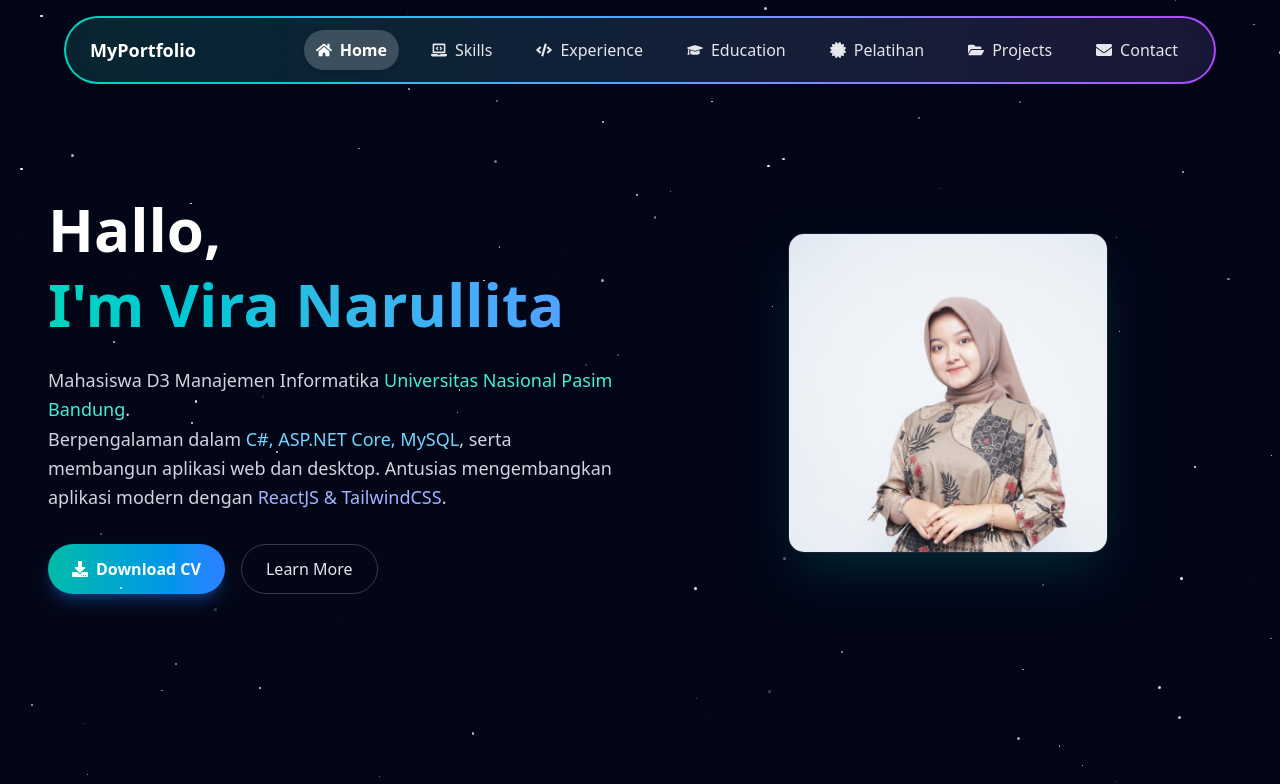
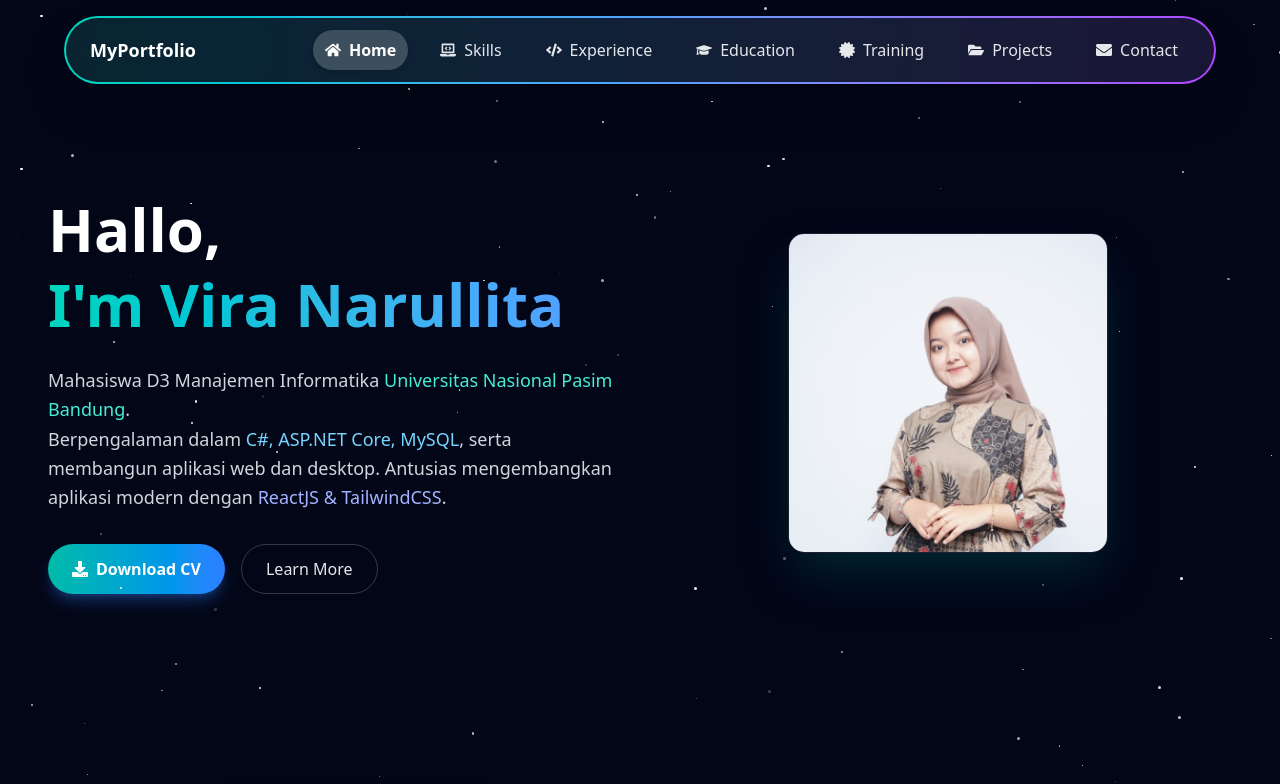
Before and after one commit to viranarullita/portfolio-vira, a React (Vite) app: page / in a window 1280 px wide. Shown: the top 784 px of the page. Built offline with nearby package versions, Linux system fonts and the light colour scheme.

Commit message:
update header

```diff
--- a/src/components/Header.jsx
+++ b/src/components/Header.jsx
@@ -57,8 +57,8 @@ export default function Header() {
             <NavLink to="/education" className={linkClass}>
               <FaGraduationCap /> Education
             </NavLink>
-            <NavLink to="/pelatihan" className={linkClass}>
-              <FaCertificate /> Pelatihan
+            <NavLink to="/training" className={linkClass}>
+              <FaCertificate /> Training
             </NavLink>
             <NavLink to="/projects" className={linkClass}>
               <FaFolderOpen /> Projects
```
